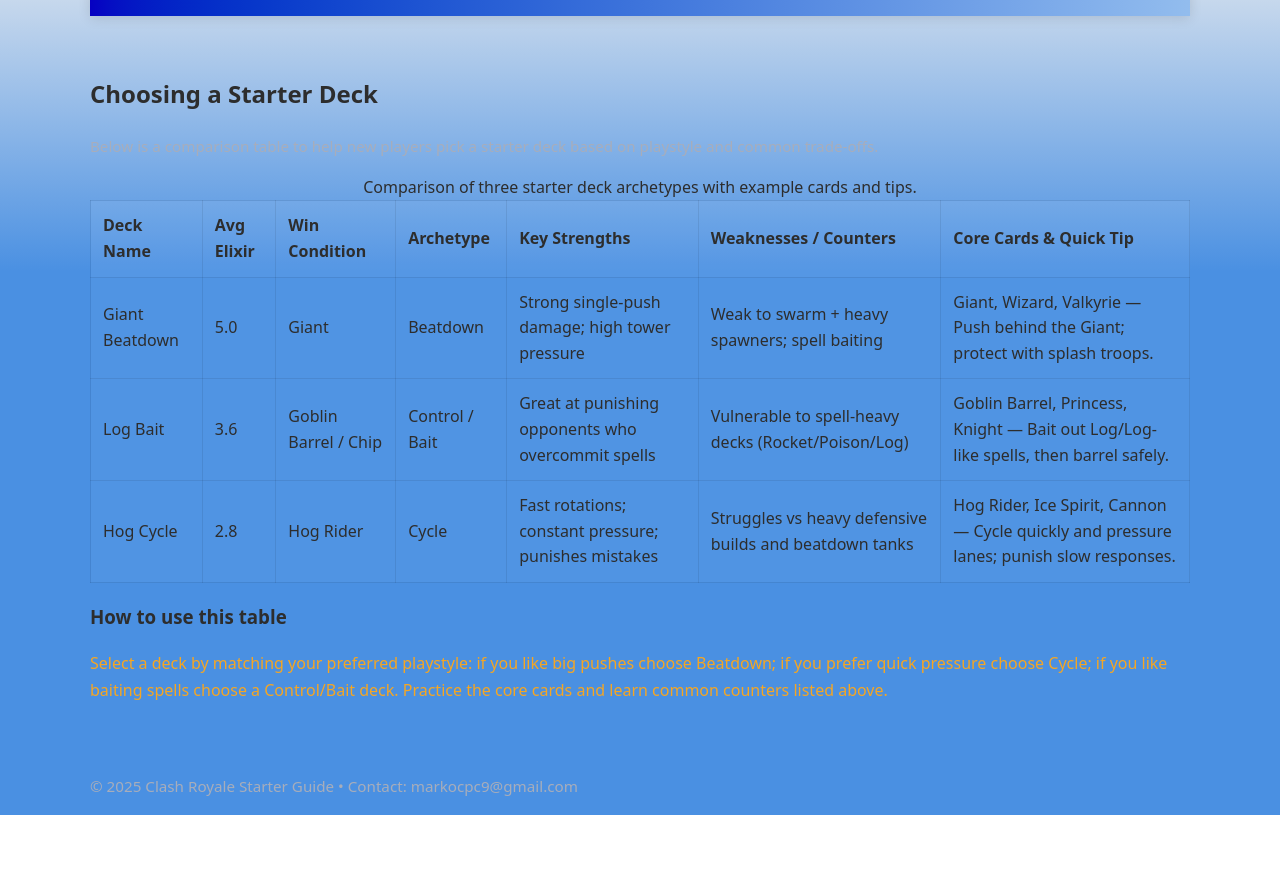
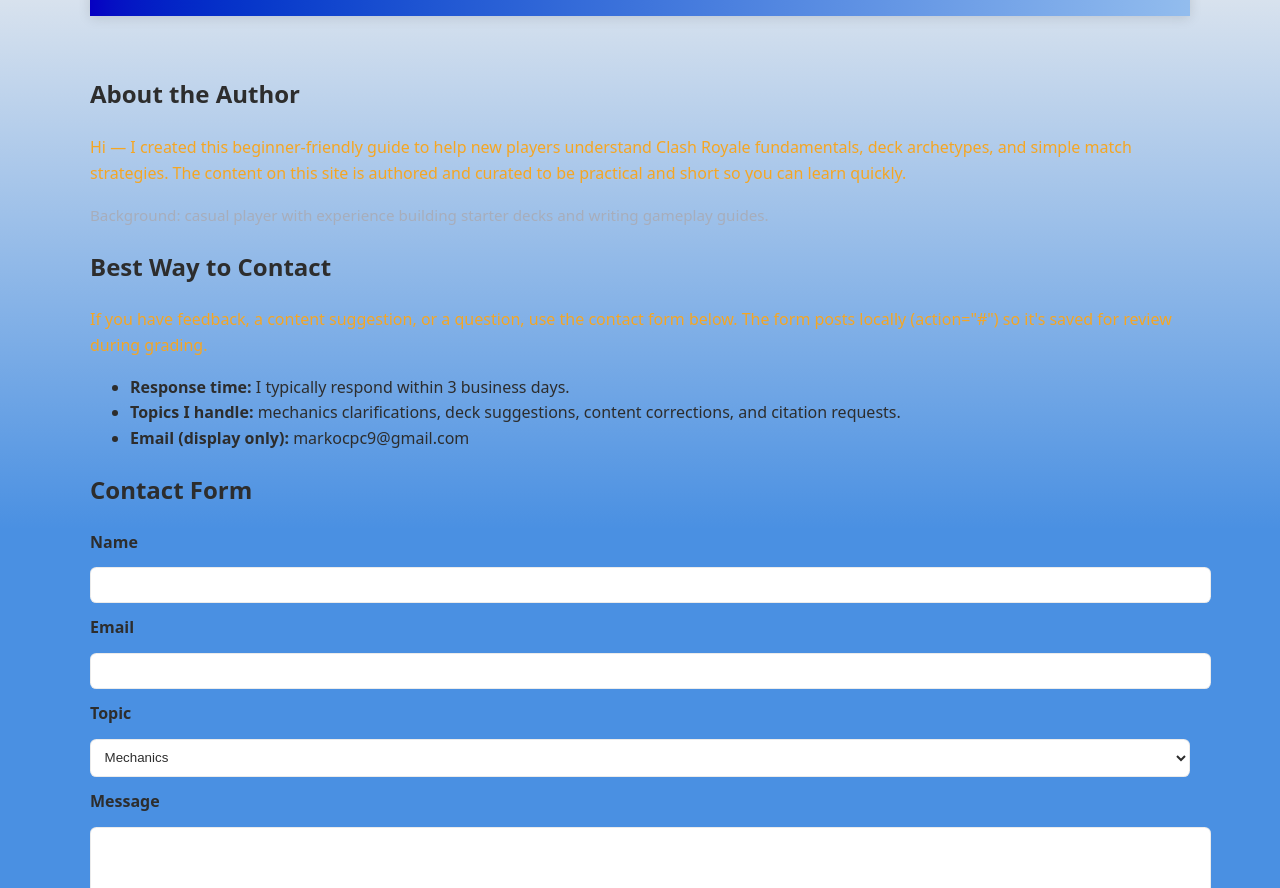
Before and after one commit to mcpc9/myfirstwebsite, a plain HTML site: page decks.html in a window 1280 px wide. Shown: the part 91-979 px from the top of the page. Before the commit the page ends 906 px from the top, so only its background shows below. Drawn offline with Linux system fonts and the light colour scheme; files that its build step writes are made by us from their sources.

Commit message:
Update decks.html

```diff
--- a/decks.html
+++ b/decks.html
@@ -3,19 +3,19 @@
   <head>
     <meta charset="utf-8">
     <meta name="viewport" content="width=device-width,initial-scale=1">
-    <title>Decks — Clash Royale Starter Guide</title>
-    <meta name="description" content="Starter deck-building guide with comparison table of common archetypes and example cards.">
+    <title>Contact — Clash Royale Starter Guide</title>
+    <meta name="description" content="Contact and profile information for the Clash Royale Starter Guide. Response time, privacy, and curated resources.">
     <link rel="stylesheet" href="css/styles.css">
   </head>
   <body>
     <div class="container">
       <header>
-        <h1 class="site-title">Decks — Clash Royale Starter Guide</h1>
+        <h1 class="site-title">Contact & Profile</h1>
         <nav aria-label="Primary navigation">
           <ul class="nav">
             <li><a href="index.html">Home</a></li>
             <li><a href="mechanics.html">Mechanics</a></li>
-            <li><a href="decks.html" aria-current="page">Decks</a></li>
+            <li><a href="decks.html">Decks</a></li>
             <li><a href="strategy.html">Strategy</a></li>
           </ul>
         </nav>
@@ -23,61 +23,68 @@
 
       <main id="main">
         <section>
-          <h2>Choosing a Starter Deck</h2>
-          <p class="muted">Below is a comparison table to help new players pick a starter deck based on playstyle and common trade-offs.</p>
+          <h2>About the Author</h2>
+          <p>Hi — I created this beginner-friendly guide to help new players understand Clash Royale fundamentals, deck archetypes, and simple match strategies. The content on this site is authored and curated to be practical and short so you can learn quickly.</p>
+          <p class="muted">Background: casual player with experience building starter decks and writing gameplay guides.</p>
         </section>
 
         <section>
-          <table class="deck-table" aria-describedby="decks-desc">
-            <caption id="decks-desc">Comparison of three starter deck archetypes with example cards and tips.</caption>
-            <thead>
-              <tr>
-                <th scope="col">Deck Name</th>
-                <th scope="col">Avg Elixir</th>
-                <th scope="col">Win Condition</th>
-                <th scope="col">Archetype</th>
-                <th scope="col">Key Strengths</th>
-                <th scope="col">Weaknesses / Counters</th>
-                <th scope="col">Core Cards & Quick Tip</th>
-              </tr>
-            </thead>
-            <tbody>
-              <tr>
-                <td>Giant Beatdown</td>
-                <td>5.0</td>
-                <td>Giant</td>
-                <td>Beatdown</td>
-                <td>Strong single-push damage; high tower pressure</td>
-                <td>Weak to swarm + heavy spawners; spell baiting</td>
-                <td>Giant, Wizard, Valkyrie — Push behind the Giant; protect with splash troops.</td>
-              </tr>
-
-              <tr>
-                <td>Log Bait</td>
-                <td>3.6</td>
-                <td>Goblin Barrel / Chip</td>
-                <td>Control / Bait</td>
-                <td>Great at punishing opponents who overcommit spells</td>
-                <td>Vulnerable to spell-heavy decks (Rocket/Poison/Log)</td>
-                <td>Goblin Barrel, Princess, Knight — Bait out Log/Log-like spells, then barrel safely.</td>
-              </tr>
-
-              <tr>
-                <td>Hog Cycle</td>
-                <td>2.8</td>
-                <td>Hog Rider</td>
-                <td>Cycle</td>
-                <td>Fast rotations; constant pressure; punishes mistakes</td>
-                <td>Struggles vs heavy defensive builds and beatdown tanks</td>
-                <td>Hog Rider, Ice Spirit, Cannon — Cycle quickly and pressure lanes; punish slow responses.</td>
-              </tr>
-            </tbody>
-          </table>
+          <h2>Best Way to Contact</h2>
+          <p>If you have feedback, a content suggestion, or a question, use the contact form below. The form posts locally (action="#") so it's saved for review during grading.</p>
+          <ul>
+            <li><strong>Response time:</strong> I typically respond within 3 business days.</li>
+            <li><strong>Topics I handle:</strong> mechanics clarifications, deck suggestions, content corrections, and citation requests.</li>
+            <li><strong>Email (display only):</strong> markocpc9@gmail.com</li>
+          </ul>
         </section>
 
         <section>
-          <h3>How to use this table</h3>
-          <p>Select a deck by matching your preferred playstyle: if you like big pushes choose Beatdown; if you prefer quick pressure choose Cycle; if you like baiting spells choose a Control/Bait deck. Practice the core cards and learn common counters listed above.</p>
+          <h2>Contact Form</h2>
+          <form action="#" method="post" aria-label="Contact form">
+            <div class="form-row">
+              <label for="c-name">Name</label>
+              <input id="c-name" name="name" type="text" required>
+            </div>
+
+            <div class="form-row">
+              <label for="c-email">Email</label>
+              <input id="c-email" name="email" type="email" required>
+            </div>
+
+            <div class="form-row">
+              <label for="c-topic">Topic</label>
+              <select id="c-topic" name="topic">
+                <option>Mechanics</option>
+                <option>Decks</option>
+                <option>Strategy</option>
+                <option>Other</option>
+              </select>
+            </div>
+
+            <div class="form-row">
+              <label for="c-message">Message</label>
+              <textarea id="c-message" name="message" rows="5" required></textarea>
+            </div>
+
+            <button type="submit">Send</button>
+          </form>
+        </section>
+
+        <section>
+          <h2>Privacy & Use of Contact Info</h2>
+          <p>Your contact information will not be shared or published. This site will only use your email to reply to messages you send through the contact form.</p>
+        </section>
+
+        <section>
+          <h2>Curated External Resources</h2>
+          <p>Helpful official or community resources related to Clash Royale:</p>
+          <ul>
+            <li><a href="https://clashroyale.com" target="_blank" rel="noopener">Official Clash Royale</a> — official news and updates.</li>
+            <li><a href="https://clashroyale.fandom.com/" target="_blank" rel="noopener">Clash Royale Wiki</a> — card stats, mechanics, and detailed articles.</li>
+            <li><a href="https://www.deckshop.pro/" target="_blank" rel="noopener">DeckShop Pro</a> — deck ideas and meta tools.</li>
+            <li><a href="https://statsroyale.com/" target="_blank" rel="noopener">Stats Royale</a> — matchup and tournament stats.</li>
+            <li><a href="https://www.youtube.com/" target="_blank" rel="noopener">Clash Royale videos (YouTube)</a> — gameplay clips and tutorials.</li>
+          </ul>
         </section>
       </main>
 
```
